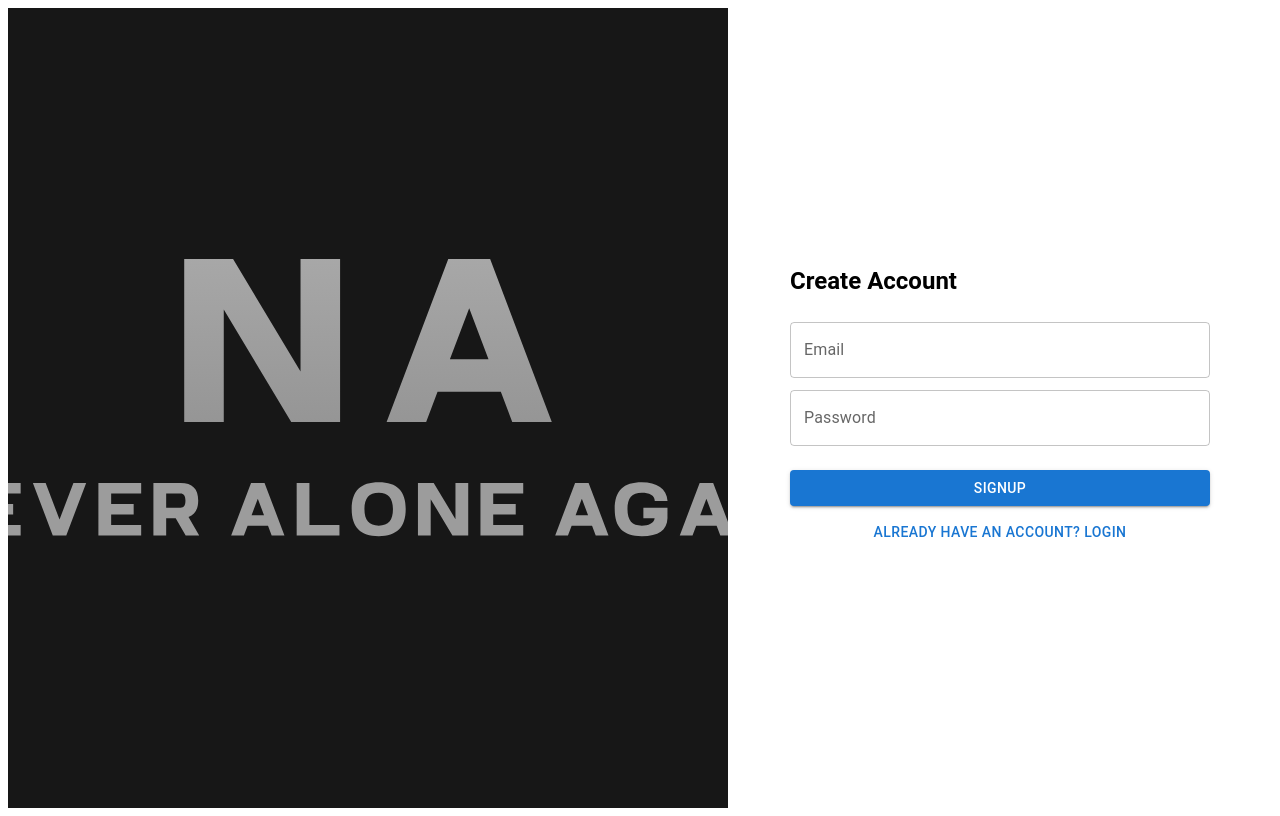
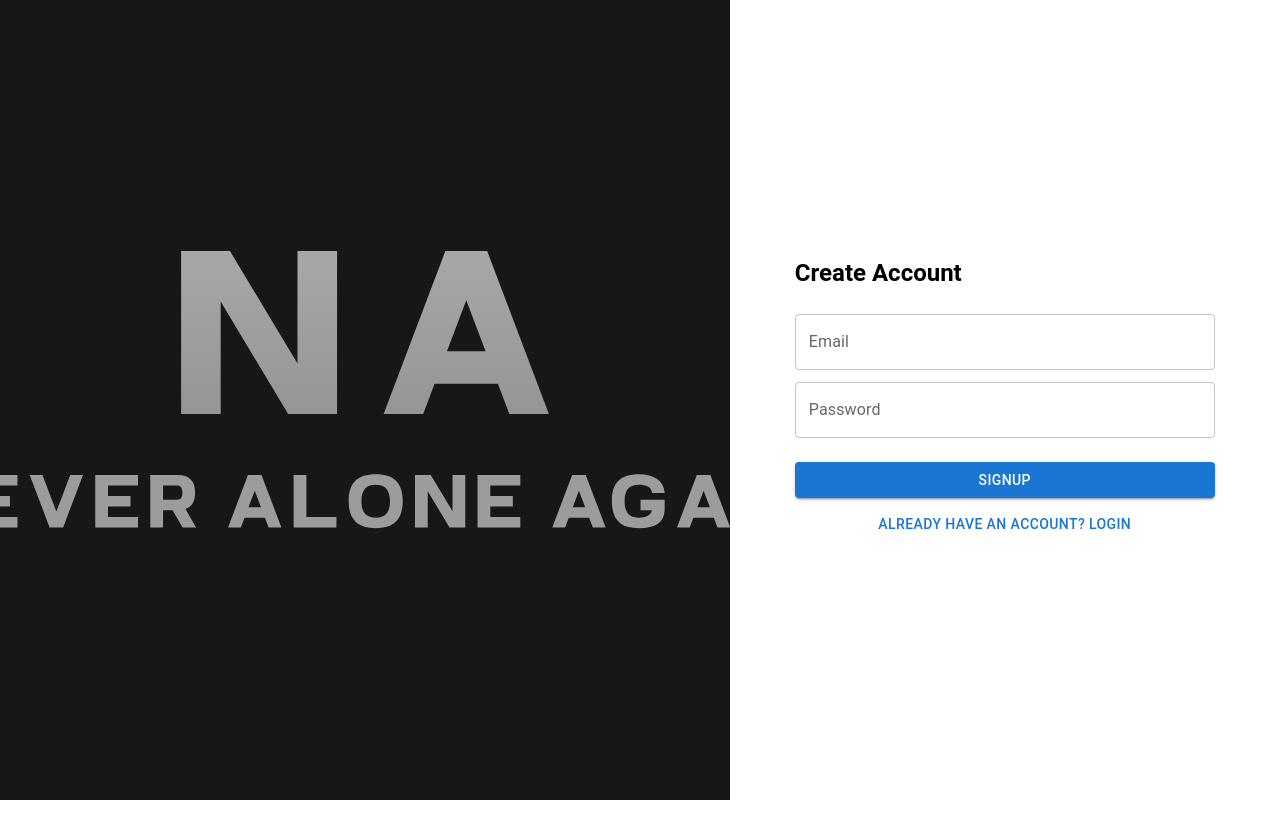
Before and after one commit to Sreechakram/never-alone-again-frontend, a React (Create React App) app: page /signup in a window 1280 px wide. Built offline with nearby package versions, Linux system fonts and the light colour scheme.

Commit message:
all issues fixed of authorisation

```diff
--- a/src/App.css
+++ b/src/App.css
@@ -1,38 +1,10 @@
-/* .App {
-  text-align: center;
+* {
+  margin: 0;
+  padding: 0;
+  box-sizing: border-box;
 }
 
-.App-logo {
-  height: 40vmin;
-  pointer-events: none;
+html, body, #root {
+  width: 100%;
+  height: 100%;
 }
-
-@media (prefers-reduced-motion: no-preference) {
-  .App-logo {
-    animation: App-logo-spin infinite 20s linear;
-  }
-}
-
-.App-header {
-  background-color: #282c34;
-  min-height: 100vh;
-  display: flex;
-  flex-direction: column;
-  align-items: center;
-  justify-content: center;
-  font-size: calc(10px + 2vmin);
-  color: white;
-}
-
-.App-link {
-  color: #61dafb;
-}
-
-@keyframes App-logo-spin {
-  from {
-    transform: rotate(0deg);
-  }
-  to {
-    transform: rotate(360deg);
-  }
-} */
--- a/src/index.js
+++ b/src/index.js
@@ -3,6 +3,7 @@
 import App from './App';
 import { Provider } from 'react-redux';
 import { store } from './app/store';
+import "./App.css";
 
 const container = document.getElementById('root');
 const root = ReactDOM.createRoot(container);
```
